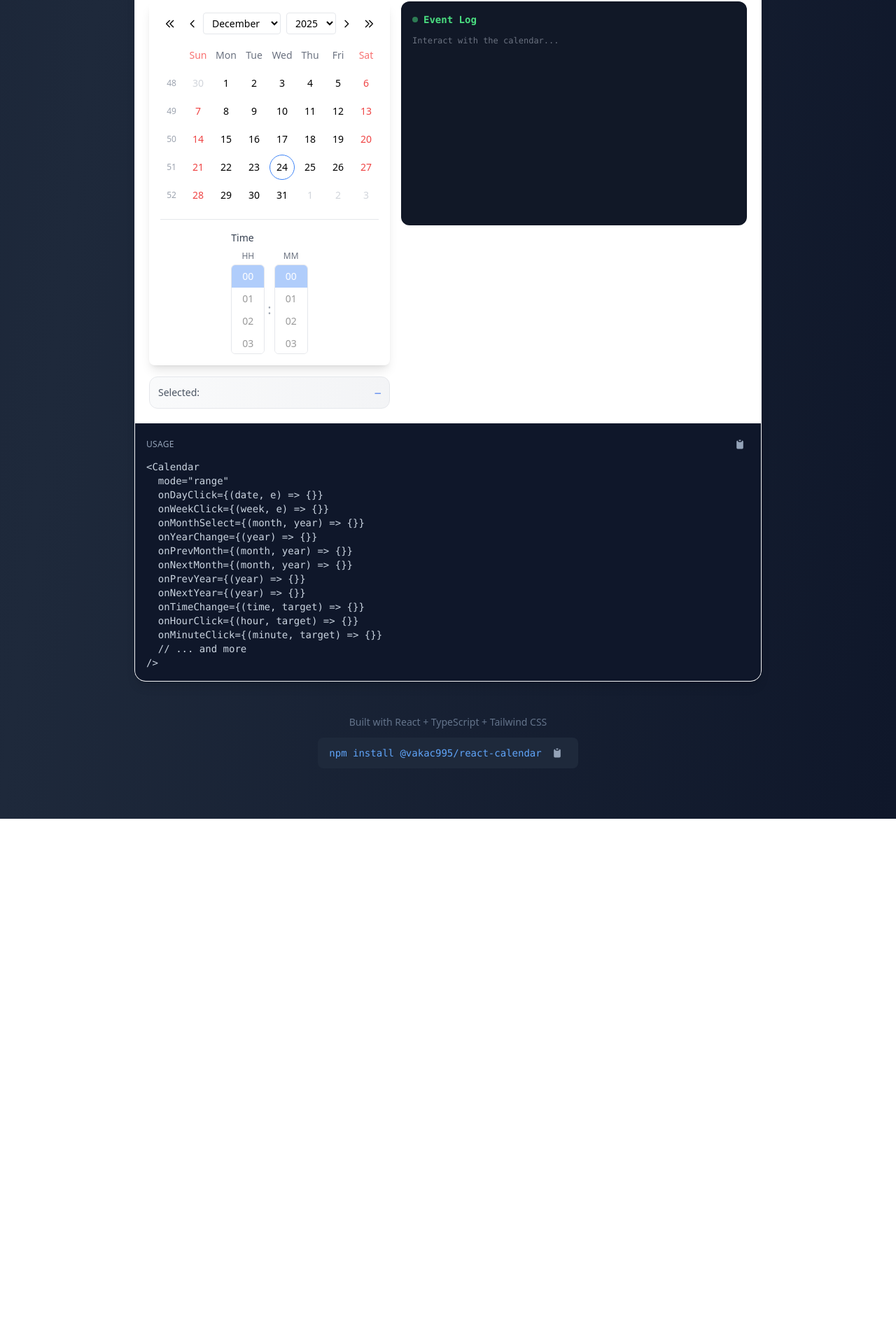
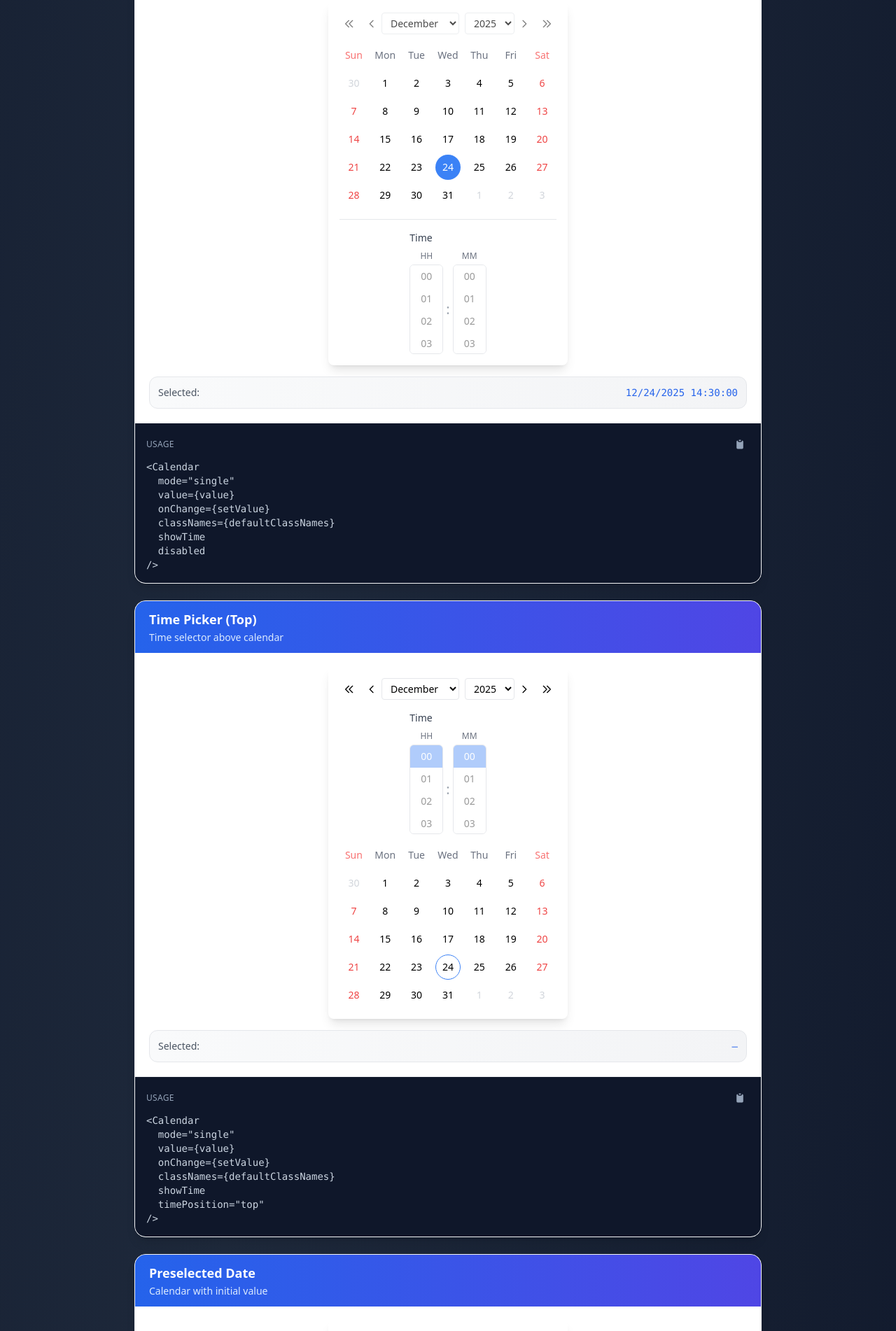
Before and after one commit to vakac995/react-calendar, a React (Vite) app: page / in a window 1280 px wide. Shown: the part 9656-11558 px from the top of the page at 70% size. Before the commit the page ends 10826 px from the top, so only its background shows below. Built offline with nearby package versions, Linux system fonts and the light colour scheme.

Commit message:
Add demo components for disabled calendar, time picker position, preselected date, booking calendar, and controlled range selection

```diff
--- a/src/App.tsx
+++ b/src/App.tsx
@@ -412,6 +412,147 @@ function CustomDayRendererDemo(): React.ReactElement {
   );
 }
 
+function DisabledCalendarDemo(): React.ReactElement {
+  const [value, setValue] = useState<DateTimeValue | null>({
+    date: new Date(),
+    time: { hours: 14, minutes: 30, seconds: 0 },
+  });
+
+  return (
+    <>
+      <Calendar<"single">
+        mode="single"
+        value={value}
+        onChange={(v) => setValue(v)}
+        classNames={defaultClassNames}
+        showTime
+        disabled
+      />
+      <ValueDisplay value={value} mode="single" />
+    </>
+  );
+}
+
+function TimeTopDemo(): React.ReactElement {
+  const [value, setValue] = useState<DateTimeValue | null>(null);
+
+  return (
+    <>
+      <Calendar<"single">
+        mode="single"
+        value={value}
+        onChange={(v) => setValue(v)}
+        classNames={defaultClassNames}
+        showTime
+        timePosition="top"
+      />
+      <ValueDisplay value={value} mode="single" />
+    </>
+  );
+}
+
+function PreselectedDateDemo(): React.ReactElement {
+  // Pre-select Christmas 2025
+  const [value, setValue] = useState<DateTimeValue | null>({
+    date: new Date(2025, 11, 25),
+  });
+
+  return (
+    <>
+      <Calendar<"single">
+        mode="single"
+        value={value}
+        onChange={(v) => setValue(v)}
+        classNames={defaultClassNames}
+      />
+      <ValueDisplay value={value} mode="single" />
+    </>
+  );
+}
+
+function BookingCalendarDemo(): React.ReactElement {
+  const [value, setValue] = useState<DateTimeValue | null>(null);
+
+  // Simulate booked/unavailable dates
+  const bookedDates = [3, 4, 10, 11, 17, 18, 24, 25];
+  const today = new Date();
+
+  const renderDay = (day: DayCell, defaultRender: React.ReactNode): React.ReactNode => {
+    const isBooked = day.isCurrentMonth && bookedDates.includes(day.date.getDate());
+    const isPast = day.date < today && !day.isToday;
+
+    if (isBooked || isPast) {
+      return (
+        <div className="relative">
+          <div className="opacity-40 line-through">{defaultRender}</div>
+        </div>
+      );
+    }
+
+    return defaultRender;
+  };
+
+  return (
+    <>
+      <Calendar<"single">
+        mode="single"
+        value={value}
+        onChange={(v) => setValue(v)}
+        classNames={defaultClassNames}
+        renderDay={renderDay}
+        minDate={today}
+      />
+      <div className="mt-2 text-xs text-gray-500 text-center">
+        📅 Strikethrough = booked/unavailable
+      </div>
+      <ValueDisplay value={value} mode="single" />
+    </>
+  );
+}
+
+function ControlledRangeDemo(): React.ReactElement {
+  // Initialize with current week (Sunday to Saturday)
+  const getThisWeek = () => {
+    const today = new Date();
+    const startOfWeek = new Date(today);
+    startOfWeek.setDate(today.getDate() - today.getDay());
+    const endOfWeek = new Date(startOfWeek);
+    endOfWeek.setDate(startOfWeek.getDate() + 6);
+    return { start: { date: startOfWeek }, end: { date: endOfWeek } };
+  };
+
+  const [value, setValue] = useState<DateRangeValue>(getThisWeek());
+
+  const clearSelection = () => setValue({ start: null, end: null });
+  const selectThisWeek = () => setValue(getThisWeek());
+
+  return (
+    <>
+      <div className="flex gap-2 mb-3">
+        <button
+          onClick={selectThisWeek}
+          className="px-3 py-1.5 text-xs bg-blue-600 text-white rounded-lg hover:bg-blue-700"
+        >
+          This Week
+        </button>
+        <button
+          onClick={clearSelection}
+          className="px-3 py-1.5 text-xs bg-gray-200 text-gray-700 rounded-lg hover:bg-gray-300"
+        >
+          Clear
+        </button>
+      </div>
+      <Calendar<"range">
+        mode="range"
+        value={value}
+        onChange={(v) => setValue(v)}
+        classNames={defaultClassNames}
+      />
+      <ValueDisplay value={value} mode="range" />
+    </>
+  );
+}
+
 function AllCallbacksDemo(): React.ReactElement {
   const [value, setValue] = useState<DateTimeValue | null>(null);
   const [logs, setLogs] = useState<string[]>([]);
@@ -698,6 +839,94 @@ export default function App(): React.ReactElement {
           </DemoCard>
 
           <DemoCard
+            title="Disabled State"
+            description="Non-interactive calendar"
+            code={`<Calendar
+  mode="single"
+  value={value}
+  onChange={setValue}
+  classNames={defaultClassNames}
+  showTime
+  disabled
+/>`}
+          >
+            <DisabledCalendarDemo />
+          </DemoCard>
+
+          <DemoCard
+            title="Time Picker (Top)"
+            description="Time selector above calendar"
+            code={`<Calendar
+  mode="single"
+  value={value}
+  onChange={setValue}
+  classNames={defaultClassNames}
+  showTime
+  timePosition="top"
+/>`}
+          >
+            <TimeTopDemo />
+          </DemoCard>
+
+          <DemoCard
+            title="Preselected Date"
+            description="Calendar with initial value"
+            code={`const [value, setValue] = useState({
+  date: new Date(2025, 11, 25), // Dec 25
+});
+
+<Calendar
+  mode="single"
+  value={value}
+  onChange={setValue}
+  classNames={defaultClassNames}
+/>`}
+          >
+            <PreselectedDateDemo />
+          </DemoCard>
+
+          <DemoCard
+            title="Booking Calendar"
+            description="With unavailable dates"
+            code={`const renderDay = (day, defaultRender) => {
+  const isBooked = bookedDates.includes(day.date.getDate());
+  if (isBooked) {
+    return (
+      <div className="opacity-40 line-through">
+        {defaultRender}
+      </div>
+    );
+  }
+  return defaultRender;
+};
+
+<Calendar
+  renderDay={renderDay}
+  minDate={new Date()}
+/>`}
+          >
+            <BookingCalendarDemo />
+          </DemoCard>
+
+          <DemoCard
+            title="Controlled Range"
+            description="Programmatic selection control"
+            code={`const selectThisWeek = () => {
+  const start = getStartOfWeek(new Date());
+  const end = addDays(start, 6);
+  setValue({ start: { date: start }, end: { date: end } });
+};
+
+<button onClick={selectThisWeek}>This Week</button>
+<button onClick={() => setValue({ start: null, end: null })}>
+  Clear
+</button>
+<Calendar mode="range" value={value} onChange={setValue} />`}
+          >
+            <ControlledRangeDemo />
+          </DemoCard>
+
+          <DemoCard
             title="All Callbacks Demo"
             description="Interactive event log"
             code={`<Calendar
```
